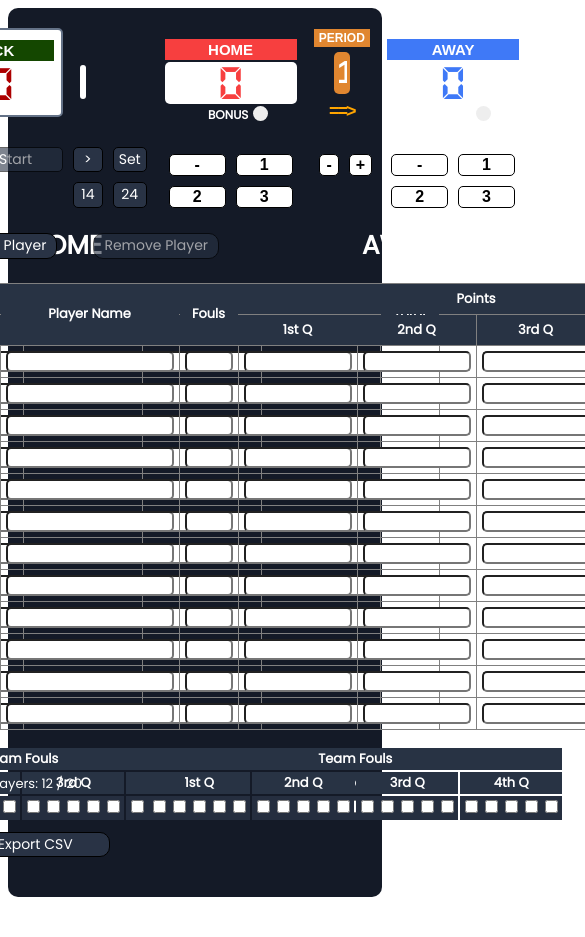
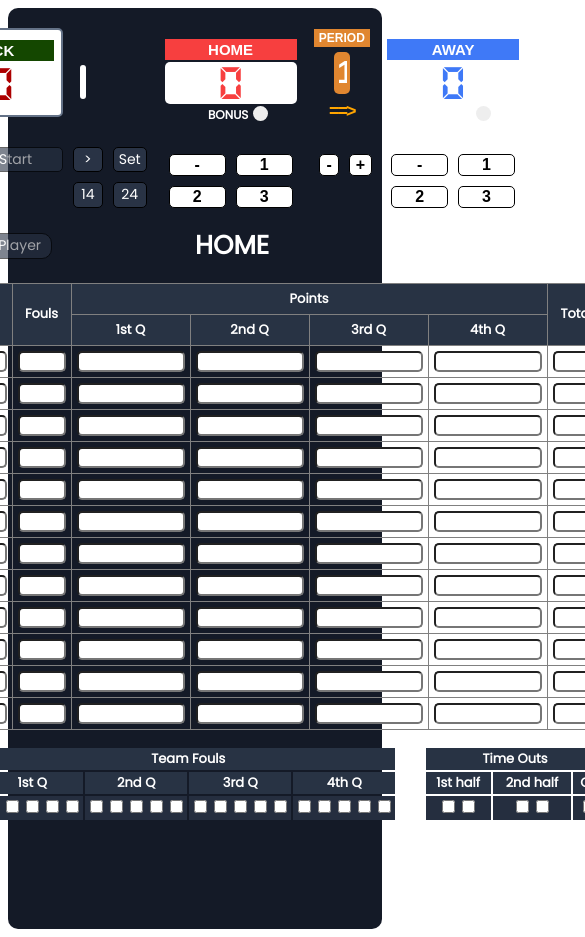
Before and after one commit to Dovi-Project-Profile/scoresheet, a React (Vite) app in the folder scoresheet/: page / in a window 390 px wide. Shown: the top 937 px of the page, 585 px wide, since content can reach past the window. Before the commit the page ends 905 px from the top, so only its background shows below. Built offline with nearby package versions, Linux system fonts and the light colour scheme.

Commit message:
responsiveness added

```diff
--- a/scoresheet/src/App.css
+++ b/scoresheet/src/App.css
@@ -232,13 +232,8 @@ body {
 }
 
 .statsDiv {
-  /* background: linear-gradient(
-    rgba(255, 190, 111, 0) 0%,
-    rgba(59, 59, 59, 0.7) 50%,
-    rgb(0, 0, 0) 100%
-  ); */
-  width: 100%;
-  height: auto;
+  width: fit-content;
+  height: 700px;
   box-sizing: border-box;
   display: flex;
   justify-content: center;
@@ -246,6 +241,18 @@ body {
   border-radius: 10px;
   color: white;
   padding-bottom: 10px;
+  overflow: auto;
+  gap: 30px;
+  padding: 0px 30px;
+}
+
+@media (max-width: 1750px) {
+  .statsDiv {
+    flex-direction: column;
+    display: flex;
+    justify-content: start;
+    align-items: center;
+  }
 }
 
 .statsSheetDiv {
```
